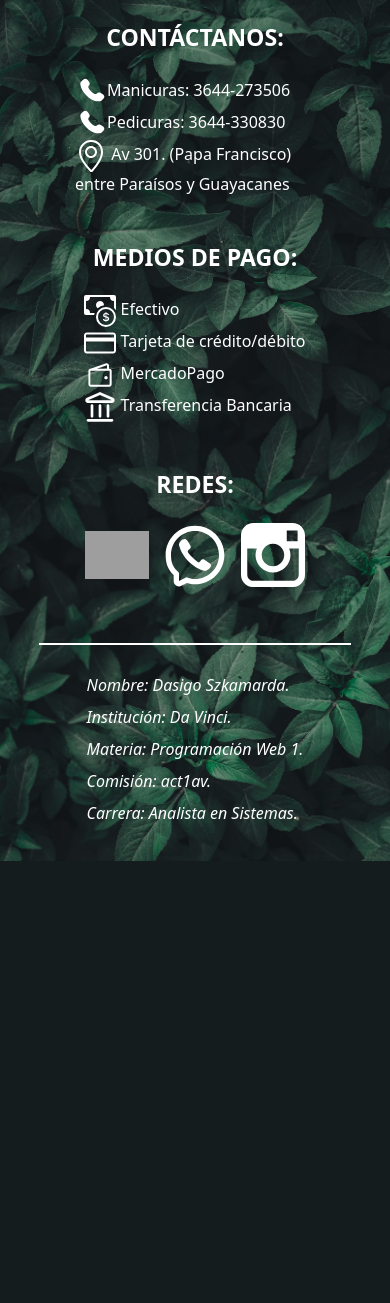
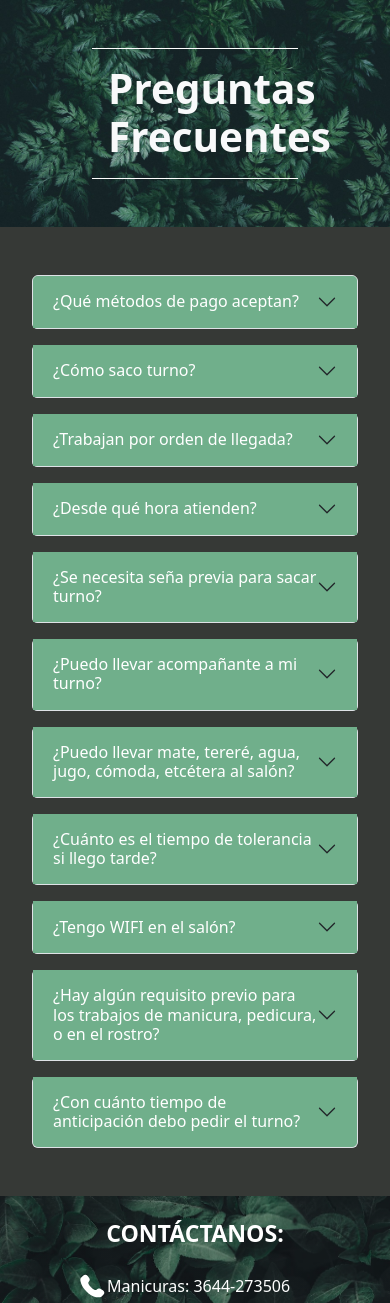
Before and after one commit to DasigoSZK/salonMG, a PHP site: page /preguntasFrecuentes.html in a window 390 px wide. Shown: the part 78-1381 px from the top of the page. Before the commit the page ends 939 px from the top, so only its background shows below. Run offline with PHP 8.4, Linux system fonts and the light colour scheme; grey boxes are pictures that could not be loaded.

Commit message:
FAQs html and css responsive

```diff
--- a/css/styles.css
+++ b/css/styles.css
@@ -311,6 +311,49 @@ footer {
 
 
 
+/* -------- FAQs -------- */
+
+.faqs {
+  background-color: var(--color-verdeFondo);
+}
+
+.faqs_hero {
+  background-image: url("../img/hero/hero-background-desktop.jpg");
+  background-size: cover;
+  padding: 3rem;
+}
+
+.faqs_title {
+  border-top: 1px solid white;
+  border-bottom: 1px solid white;
+  max-width: 70%;
+  padding: 1rem;
+}
+
+.accordion_container {
+  background-color: var(--color-verdeFondo);
+  padding: 2rem;
+}
+
+.accordion {
+  max-width: 1200px;
+}
+
+.accordion-item {
+  background-color: var(--color-acordeon2);
+  border-radius: 5px;
+}
+
+.accordion-button {
+  background-color: var(--color-acordeon1) !important;
+}
+
+.accordion-button:focus {
+  border-color: transparent;
+  outline: none;
+  box-shadow: none;
+}
+
 
 
 
--- a/preguntasFrecuentes.html
+++ b/preguntasFrecuentes.html
@@ -74,6 +74,191 @@
       </div>
     </div>
   </nav>
+
+  <!-- Contenido -->
+  <section class="faqs">
+
+    <div class="faqs_hero">
+      <div class="faqs_title mx-auto">
+        <h2 class="text-light fw-bold display-2 text-center">Preguntas Frecuentes</h2>
+      </div>
+    </div>
+
+    <section class="accordion_container">
+
+      <div class="accordion mx-auto">
+
+        <div class="accordion-item my-3">
+          <h2 class="accordion-header">
+            <button class="accordion-button collapsed text-white" type="button" data-bs-toggle="collapse"
+              data-bs-target="#panelsStayOpen-collapseOne" aria-expanded="false"
+              aria-controls="panelsStayOpen-collapseOne">
+              ¿Qué métodos de pago aceptan?
+            </button>
+          </h2>
+          <div id="panelsStayOpen-collapseOne" class="accordion-collapse collapse">
+            <div class="accordion-body">
+              Podes pagar con: efectivo, tarjeta de crédito/débito, MercadoPago, u transferencias bancarias.
+            </div>
+          </div>
+        </div>
+
+        <div class="accordion-item my-3">
+          <h2 class="accordion-header">
+            <button class="accordion-button collapsed text-white" type="button" data-bs-toggle="collapse"
+              data-bs-target="#panelsStayOpen-collapseTwo" aria-expanded="false"
+              aria-controls="panelsStayOpen-collapseTwo">
+              ¿Cómo saco turno?
+            </button>
+          </h2>
+          <div id="panelsStayOpen-collapseTwo" class="accordion-collapse collapse">
+            <div class="accordion-body">
+              Podes hablarnos por WhatsApp, a Grecia o a Marina y coordinamos un turno.
+            </div>
+          </div>
+        </div>
+
+        <div class="accordion-item my-3">
+          <h2 class="accordion-header">
+            <button class="accordion-button collapsed text-white" type="button" data-bs-toggle="collapse"
+              data-bs-target="#panelsStayOpen-collapseThree" aria-expanded="false"
+              aria-controls="panelsStayOpen-collapseThree">
+              ¿Trabajan por orden de llegada?
+            </button>
+          </h2>
+          <div id="panelsStayOpen-collapseThree" class="accordion-collapse collapse">
+            <div class="accordion-body">
+              Siempre con turno previos, no por orden de llegada.
+            </div>
+          </div>
+        </div>
+
+        <div class="accordion-item my-3">
+          <h2 class="accordion-header">
+            <button class="accordion-button collapsed text-white" type="button" data-bs-toggle="collapse"
+              data-bs-target="#panelsStayOpen-collapseFour" aria-expanded="true"
+              aria-controls="panelsStayOpen-collapseFour">
+              ¿Desde qué hora atienden?
+            </button>
+          </h2>
+          <div id="panelsStayOpen-collapseFour" class="accordion-collapse collapse">
+            <div class="accordion-body">
+              Estamos de martes a sábados de 7:00 a 20:00.
+            </div>
+          </div>
+        </div>
+
+        <div class="accordion-item my-3">
+          <h2 class="accordion-header">
+            <button class="accordion-button collapsed text-white" type="button" data-bs-toggle="collapse"
+              data-bs-target="#panelsStayOpen-collapseFive" aria-expanded="true"
+              aria-controls="panelsStayOpen-collapseFive">
+              ¿Se necesita seña previa para sacar turno?
+            </button>
+          </h2>
+          <div id="panelsStayOpen-collapseFive" class="accordion-collapse collapse">
+            <div class="accordion-body">
+              No, confiamos en la responsabilidad de los clientes.
+            </div>
+          </div>
+        </div>
+
+        <div class="accordion-item my-3">
+          <h2 class="accordion-header">
+            <button class="accordion-button collapsed text-white" type="button" data-bs-toggle="collapse"
+              data-bs-target="#panelsStayOpen-collapseSix" aria-expanded="true"
+              aria-controls="panelsStayOpen-collapseSix">
+              ¿Puedo llevar acompañante a mi turno?
+            </button>
+          </h2>
+          <div id="panelsStayOpen-collapseSix" class="accordion-collapse collapse">
+            <div class="accordion-body">
+              Si, claro que se puede.
+            </div>
+          </div>
+        </div>
+
+        <div class="accordion-item my-3">
+          <h2 class="accordion-header">
+            <button class="accordion-button collapsed text-white" type="button" data-bs-toggle="collapse"
+              data-bs-target="#panelsStayOpen-collapseSeven" aria-expanded="true"
+              aria-controls="panelsStayOpen-collapseSeven">
+              ¿Puedo llevar mate, tereré, agua, jugo, cómoda, etcétera al salón?
+            </button>
+          </h2>
+          <div id="panelsStayOpen-collapseSeven" class="accordion-collapse collapse">
+            <div class="accordion-body">
+              Si, no hay ningún problema.
+            </div>
+          </div>
+        </div>
+
+        <div class="accordion-item my-3">
+          <h2 class="accordion-header">
+            <button class="accordion-button collapsed text-white" type="button" data-bs-toggle="collapse"
+              data-bs-target="#panelsStayOpen-collapseEight" aria-expanded="true"
+              aria-controls="panelsStayOpen-collapseEight">
+              ¿Cuánto es el tiempo de tolerancia si llego tarde?
+            </button>
+          </h2>
+          <div id="panelsStayOpen-collapseEight" class="accordion-collapse collapse">
+            <div class="accordion-body">
+              15 minutos, de otra forma, reprogramamos el turno.
+            </div>
+          </div>
+        </div>
+
+        <div class="accordion-item my-3">
+          <h2 class="accordion-header">
+            <button class="accordion-button collapsed text-white" type="button" data-bs-toggle="collapse"
+              data-bs-target="#panelsStayOpen-collapseNine" aria-expanded="true"
+              aria-controls="panelsStayOpen-collapseNine">
+              ¿Tengo WIFI en el salón?
+            </button>
+          </h2>
+          <div id="panelsStayOpen-collapseNine" class="accordion-collapse collapse">
+            <div class="accordion-body">
+              Si, hay WIFI gratis para clientes.
+            </div>
+          </div>
+        </div>
+
+        <div class="accordion-item my-3">
+          <h2 class="accordion-header">
+            <button class="accordion-button collapsed text-white" type="button" data-bs-toggle="collapse"
+              data-bs-target="#panelsStayOpen-collapseTen" aria-expanded="true"
+              aria-controls="panelsStayOpen-collapseTen">
+              ¿Hay algún requisito previo para los trabajos de manicura, pedicura, o en el rostro?
+            </button>
+          </h2>
+          <div id="panelsStayOpen-collapseTen" class="accordion-collapse collapse">
+            <div class="accordion-body">
+              Si, se le pide que vengan sin cremas, ni lociones, porque entorpece la eficacia del trabajo.
+            </div>
+          </div>
+        </div>
+
+        <div class="accordion-item my-3">
+          <h2 class="accordion-header">
+            <button class="accordion-button collapsed text-white" type="button" data-bs-toggle="collapse"
+              data-bs-target="#panelsStayOpen-collapseEleven" aria-expanded="true"
+              aria-controls="panelsStayOpen-collapseEleven">
+              ¿Con cuánto tiempo de anticipación debo pedir el turno?
+            </button>
+          </h2>
+          <div id="panelsStayOpen-collapseEleven" class="accordion-collapse collapse">
+            <div class="accordion-body">
+              Cuanto más tiempo, mejor, se asegurá la fecha.
+            </div>
+          </div>
+        </div>
+
+      </div>
+
+    </section>
+
+
+  </section>
 
   <!-- Pie de Página -->
   <footer class="row">
```
